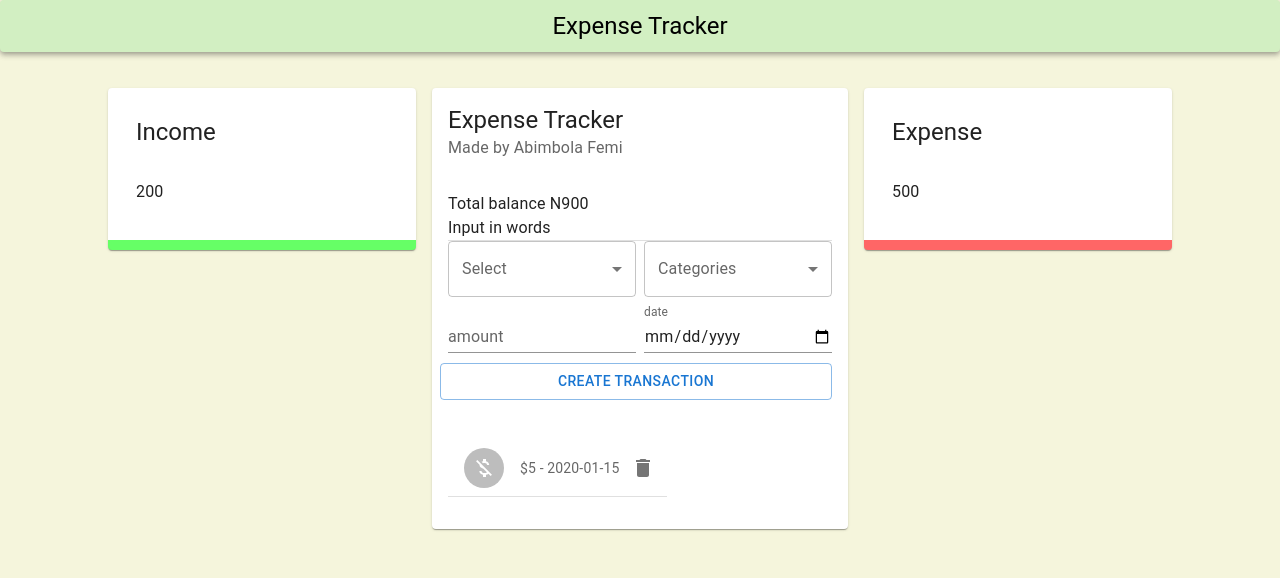
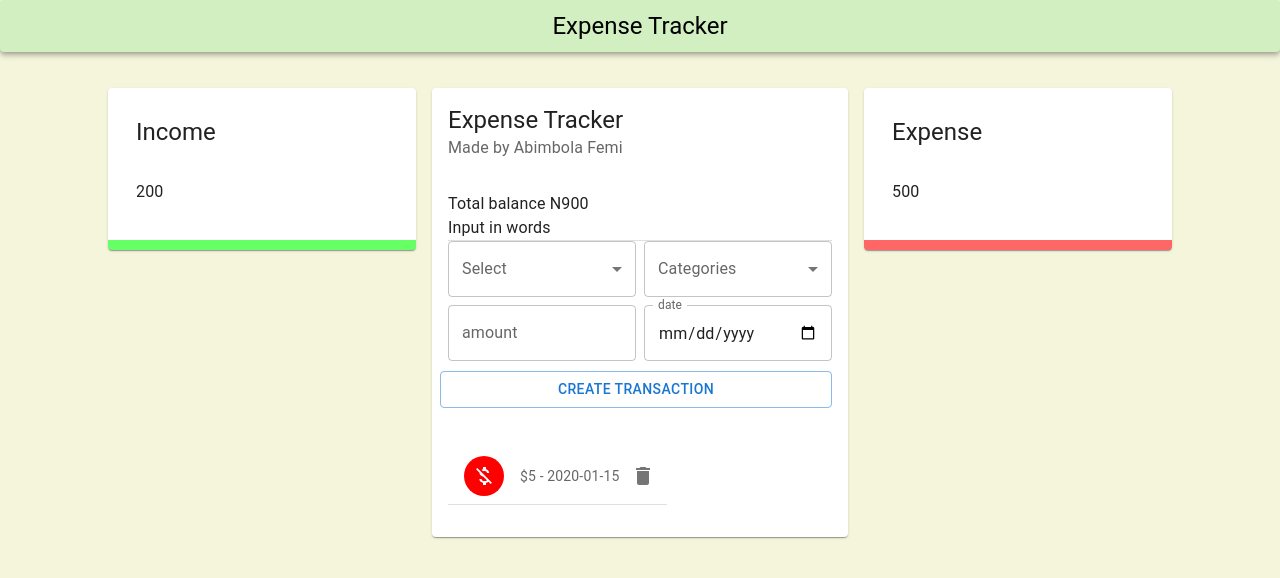
Before and after one commit to femiabimbola/finance-tracker, a React (Create React App) app: page / in a window 1280 px wide. Both pictures are taken after typing "5", "2020-01-15" into the empty fields and a click on the button "CREATE TRANSACTION". Shown: the top 578 px of the page. Built offline with nearby package versions, Linux system fonts and the light colour scheme; the HTML template or start-up script is replaced by a standard one.

Commit message:
fixed the avatar

```diff
--- a/src/component/Details/Details.js
+++ b/src/component/Details/Details.js
@@ -6,9 +6,7 @@ import {IncomeCard} from "./styles";
     borderBottom:'10px solid rgba(0, 255, 0, 0.6)',
     };
 
-const style2 = {
-        borderBottom:'10px solid rgba(255, 0, 0, 0.6)',
-        };
+const style2 = { borderBottom:'10px solid rgba(255, 0, 0, 0.6)'};
 
 export const IncomeDetail = ({title, amount}) => {
     return(
--- a/src/component/Main/Form/Form.js
+++ b/src/component/Main/Form/Form.js
@@ -46,10 +46,10 @@ const Form = () => {
                 </FormControl>
             </Grid>
             <Grid item xs={6}>
-                <TextField variant="standard" fullWidth type='number' label='amount' value={formData.amount} onChange={(e)=> setFormData({...formData, amount:e.target.value})} />
+                <TextField fullWidth type='number' label='amount' value={formData.amount} onChange={(e)=> setFormData({...formData, amount:e.target.value})} />
             </Grid>
             <Grid item xs={6}>
-                <TextField  variant="standard" fullWidth type='date' label='date' value={formData.date} onChange={(e)=> setFormData({...formData, date:e.target.value})}/>
+                <TextField  fullWidth type='date' label='date' value={formData.date} onChange={(e)=> setFormData({...formData, date:e.target.value})}/>
             </Grid>
             <ButtonStyle variant='outlined' onClick={createTransaction}> Create Transaction </ButtonStyle>
         </Grid>
--- a/src/component/Main/List/List.js
+++ b/src/component/Main/List/List.js
@@ -4,18 +4,34 @@ import {Delete, MoneyOff} from "@mui/icons-material";
 
 import { ExpenseTrackerContext } from '../../../context/Context';
 
+const listStyle = {
+    maxHeight: '150px',
+    overflow: 'auto',
+}
+
+const avatarIncome = {
+    color: "white",
+    backgroundColor: "green",
+}
+
+const avatarExpense = {
+    color: "white",
+    backgroundColor: "red",
+}
 
 const List = () => {
  const {deleteTransaction, transactions} =  useContext(ExpenseTrackerContext)
 
     return (
-        <MuiList dense={false} sx={{maxHeight: '150px', overflow: 'auto',}}>
+        <MuiList dense={false} sx={listStyle}>
             {transactions.map((transaction) => (
-               // <Slide direction='down' key={transaction.id} in mountOnEnter>
+               //<Slide direction='down' key={transaction.id} in mountOnEnter unmountOnExit>
                     <>
-                    <ListItem>
+                    <ListItem >
                         <ListItemAvatar>
-                            <Avatar> <MoneyOff/> </Avatar>
+                            <Avatar sx= { transaction.type === 'Income'? avatarIncome : avatarExpense }>
+                            <MoneyOff/>
+                            </Avatar>
                         </ListItemAvatar>
                         <ListItemText primary={transaction.category} secondary={`$${transaction.amount} - ${transaction.date}`} />
                         <ListItemSecondaryAction>
@@ -26,7 +42,7 @@ const List = () => {
                     </ListItem>
                     <Divider />
                     </>
-               // </Slide>
+                //</Slide>
             ))}
         </MuiList>
     )
--- a/src/context/contextReducer.js
+++ b/src/context/contextReducer.js
@@ -1,7 +1,3 @@
-// Reducer => accept a old state and function and give a new state
-// the actions will be accepting will be add transaction and delete transaction
-//The state will be the transaction
-// Also, let's talk about reassigning
 
 const contextReducer = ( state, action) => {
     let transactions;
```
